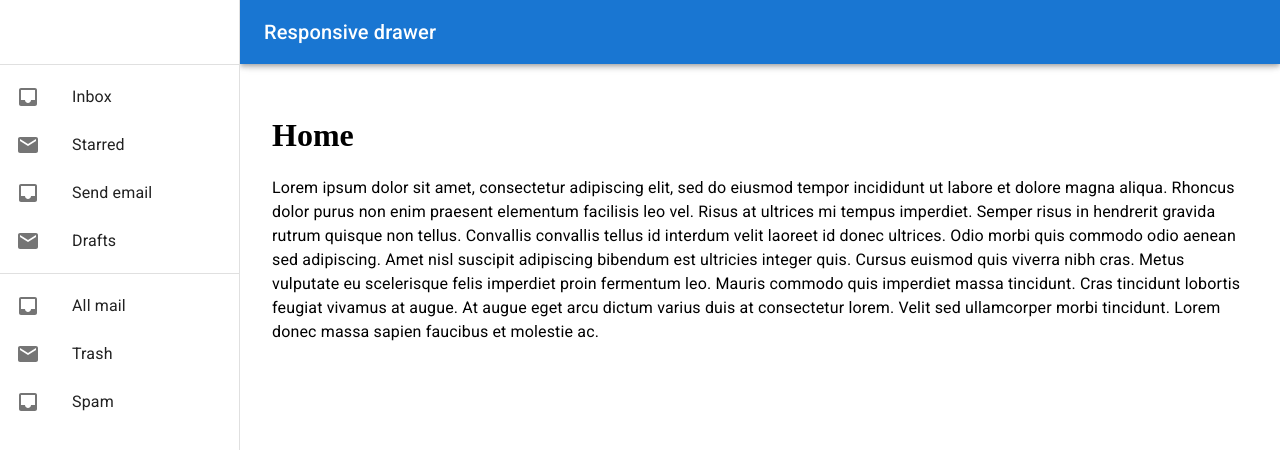
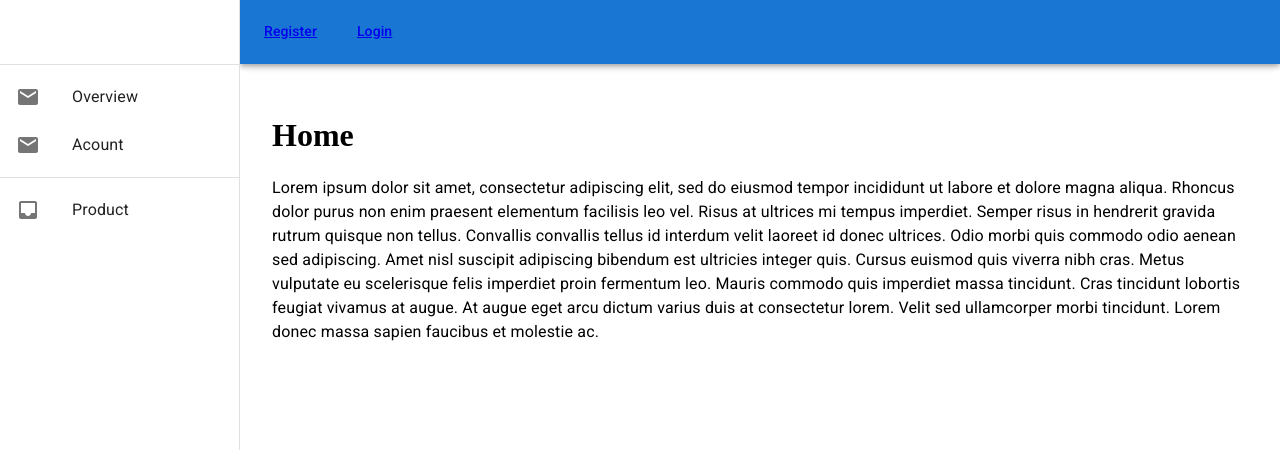
Before and after one commit to Leandro2698/my_restaurant_client, a React (Create React App) app: page / in a window 1280 px wide. Shown: the top 450 px of the page. Built offline with nearby package versions, Linux system fonts and the light colour scheme.

Commit message:
[#13,#14]component:(navbar)(logo)

```diff
--- a/src/components/Form/FormCheckbox.jsx
+++ /dev/null
@@ -1,26 +0,0 @@
-/* eslint-disable react/jsx-props-no-spreading */
-import React from 'react';
-import PropTypes from 'prop-types';
-import { useFormContext, Controller } from 'react-hook-form';
-import { Checkbox, FormControlLabel } from '@mui/material';
-
-function FormCheckbox({ name, ...other }) {
-  const { control } = useFormContext();
-  return (
-    <FormControlLabel
-      control={(
-        <Controller
-          name={name}
-          control={control}
-          render={({ field }) => <Checkbox {...field} checked={field.value} />}
-        />
-      )}
-      {...other}
-    />
-  );
-}
-
-FormCheckbox.propTypes = {
-  name: PropTypes.string.isRequired,
-};
-export default FormCheckbox;
--- a/src/components/Form/FormProvider.jsx
+++ /dev/null
@@ -1,20 +0,0 @@
-/* eslint-disable react/forbid-prop-types */
-/* eslint-disable react/jsx-props-no-spreading */
-import React from 'react';
-import PropTypes from 'prop-types';
-import { FormProvider as Form } from 'react-hook-form';
-
-function FormProvider({ children, onSubmit, methods }) {
-  return (
-    <Form {...methods}>
-      <form onSubmit={onSubmit}>{children}</form>
-    </Form>
-  );
-}
-export default FormProvider;
-
-FormProvider.propTypes = {
-  children: PropTypes.node.isRequired,
-  methods: PropTypes.object.isRequired,
-  onSubmit: PropTypes.func.isRequired,
-};
--- a/src/components/Form/FormTextField.jsx
+++ /dev/null
@@ -1,30 +0,0 @@
-/* eslint-disable react/jsx-props-no-spreading */
-import React from 'react';
-import PropTypes from 'prop-types';
-import { useFormContext, Controller } from 'react-hook-form';
-import { TextField } from '@mui/material';
-
-function FormTextField({ name, ...other }) {
-  const { control } = useFormContext();
-  return (
-    <Controller
-      name={name}
-      control={control}
-      render={({ field, fieldState: { error } }) => (
-        <TextField
-          {...field}
-          fullWidth
-          value={typeof field.value === 'number' && field.value === 0 ? '' : field.value}
-          error={!!error}
-          helperText={error?.message}
-          {...other}
-        />
-      )}
-    />
-  );
-}
-
-FormTextField.propTypes = {
-  name: PropTypes.string.isRequired,
-};
-export default FormTextField;
--- /dev/null
+++ b/src/components/MenuBar.jsx
@@ -0,0 +1,68 @@
+/* eslint-disable no-unused-vars */
+/* eslint-disable no-use-before-define */
+import React, { useContext } from 'react';
+import PropTypes from 'prop-types';
+import { Link as RouterLink, useNavigate } from 'react-router-dom';
+// @mui
+import { Menu } from '@mui/icons-material';
+import {
+  AppBar, Button, IconButton, Stack, Toolbar, Typography,
+} from '@mui/material';
+import { AuthContext } from '../context/authContext';
+
+function MenuBar(props) {
+  const navigate = useNavigate();
+  const { user, logout } = useContext(AuthContext);
+  const { drawerWidth, handleDrawerToggle } = props;
+
+  return (
+    <AppBar
+      position="fixed"
+      sx={{
+        width: { sm: `calc(100% - ${drawerWidth}px)` },
+        ml: { sm: `${drawerWidth}px` },
+      }}
+    >
+      <Toolbar>
+        <IconButton
+          color="inherit"
+          aria-label="open drawer"
+          edge="start"
+          onClick={handleDrawerToggle}
+          sx={{ mr: 2, display: { sm: 'none' } }}
+        >
+          <Menu />
+        </IconButton>
+
+        <Stack direction="row" spacing={5}>
+          {user ? (
+            <>
+              <Typography variant="h6" noWrap component="div">
+                {user.email}
+              </Typography>
+
+              <Button variant="contained" onClick={logout} component={RouterLink} to="/login">
+                Logout
+              </Button>
+            </>
+          ) : (
+            <>
+              <Typography variant="subtitle2" component={RouterLink} to="/register">
+                Register
+              </Typography>
+              <Typography variant="subtitle2" component={RouterLink} to="/login">
+                Login
+              </Typography>
+            </>
+          )}
+
+        </Stack>
+      </Toolbar>
+    </AppBar>
+  );
+}
+MenuBar.propTypes = {
+  drawerWidth: PropTypes.number.isRequired,
+  handleDrawerToggle: PropTypes.func.isRequired,
+};
+export default MenuBar;
--- a/src/components/Navbar.jsx
+++ /dev/null
@@ -1,39 +0,0 @@
-import React from 'react';
-import PropTypes from 'prop-types';
-import { Menu } from '@mui/icons-material';
-import {
-  AppBar, IconButton, Toolbar, Typography,
-} from '@mui/material';
-
-function Navbar(props) {
-  const { drawerWidth, handleDrawerToggle } = props;
-  return (
-    <AppBar
-      position="fixed"
-      sx={{
-        width: { sm: `calc(100% - ${drawerWidth}px)` },
-        ml: { sm: `${drawerWidth}px` },
-      }}
-    >
-      <Toolbar>
-        <IconButton
-          color="inherit"
-          aria-label="open drawer"
-          edge="start"
-          onClick={handleDrawerToggle}
-          sx={{ mr: 2, display: { sm: 'none' } }}
-        >
-          <Menu />
-        </IconButton>
-        <Typography variant="h6" noWrap component="div">
-          Responsive drawer
-        </Typography>
-      </Toolbar>
-    </AppBar>
-  );
-}
-Navbar.propTypes = {
-  drawerWidth: PropTypes.number.isRequired,
-  handleDrawerToggle: PropTypes.func.isRequired,
-};
-export default Navbar;
--- a/src/components/Sidebar.jsx
+++ b/src/components/Sidebar.jsx
@@ -5,7 +5,8 @@ import {
   ListItem, ListItemButton, ListItemIcon, ListItemText, Toolbar,
 } from '@mui/material';
 import { Inbox, Mail } from '@mui/icons-material';
-import Navbar from './Navbar';
+import { Link } from 'react-router-dom';
+import MenuBar from './MenuBar';
 
 function Sidebar(props) {
   const { window, drawerWidth } = props;
@@ -20,29 +21,42 @@ function Sidebar(props) {
       <Toolbar />
       <Divider />
       <List>
-        {['Inbox', 'Starred', 'Send email', 'Drafts'].map((text, index) => (
-          <ListItem key={text} disablePadding>
-            <ListItemButton>
+        <ListItem disablePadding>
+          <ListItemButton
+            component={Link}
+            to="/"
+          >
             <ListItemIcon>
-                {index % 2 === 0 ? <Inbox /> : <Mail />}
+              <Mail />
             </ListItemIcon>
-              <ListItemText primary={text} />
+            <ListItemText primary="Overview" />
           </ListItemButton>
         </ListItem>
-        ))}
+        <ListItem disablePadding>
+          <ListItemButton
+            component={Link}
+            to="/acount"
+          >
+            <ListItemIcon>
+              <Mail />
+            </ListItemIcon>
+            <ListItemText primary="Acount" />
+          </ListItemButton>
+        </ListItem>
       </List>
       <Divider />
       <List>
-        {['All mail', 'Trash', 'Spam'].map((text, index) => (
-          <ListItem key={text} disablePadding>
-            <ListItemButton>
+        <ListItem disablePadding>
+          <ListItemButton
+            component={Link}
+            to="/product"
+          >
             <ListItemIcon>
-                {index % 2 === 0 ? <Inbox /> : <Mail />}
+              <Inbox />
             </ListItemIcon>
-              <ListItemText primary={text} />
+            <ListItemText primary="Product" />
           </ListItemButton>
         </ListItem>
-        ))}
       </List>
     </div>
   );
@@ -51,7 +65,7 @@ function Sidebar(props) {
 
   return (
     <>
-      <Navbar drawerWidth={drawerWidth} handleDrawerToggle={handleDrawerToggle} />
+      <MenuBar drawerWidth={drawerWidth} handleDrawerToggle={handleDrawerToggle} />
       <Box
         component="nav"
         sx={{ width: { sm: drawerWidth }, flexShrink: { sm: 0 } }}
```
Also changed, not shown: src/components/Feed.jsx (deleted, +0 -8 lines), src/components/Logo.jsx (added, +68 -0 lines). Lines whose indentation alone changed are shown as unchanged.
